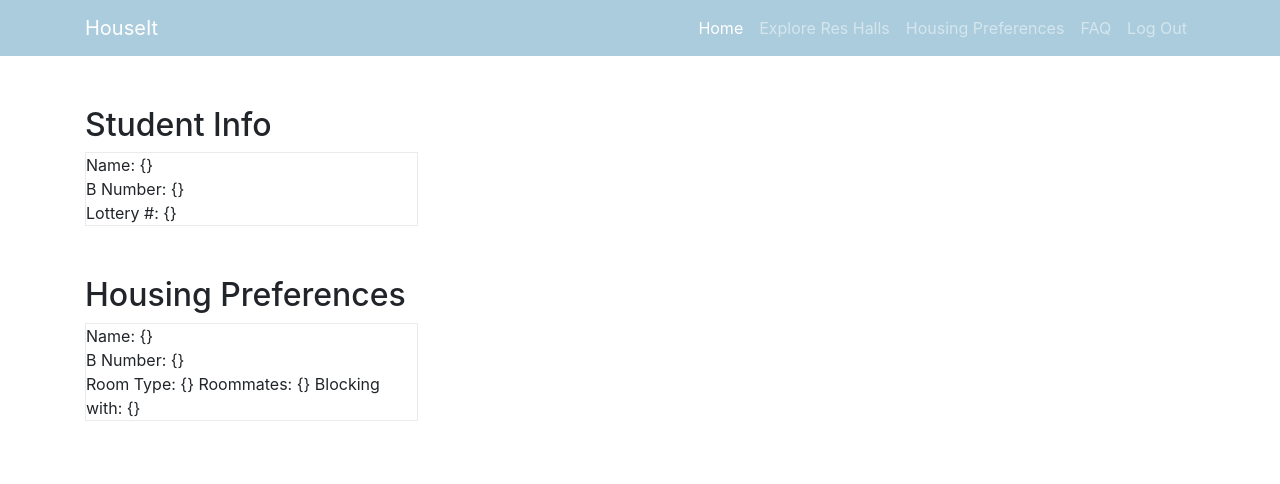
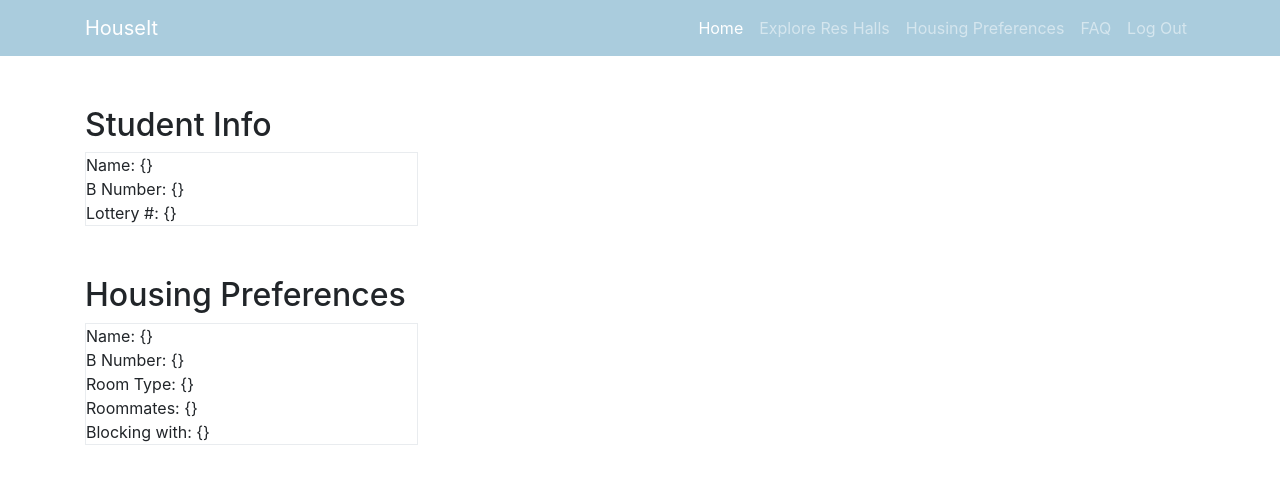
Before and after one commit to dtosca/HouseIt, a website: page templates/index.html in a window 1280 px wide. Drawn offline with Linux system fonts and the light colour scheme.

Commit message:
oops small thing

```diff
--- a/templates/index.html
+++ b/templates/index.html
@@ -79,9 +79,9 @@
             <div class="border">
                 Name: {}<br>
                 B Number: {}<br>
-                Room Type: {}
-                Roommates: {}
-                Blocking with: {}
+                Room Type: {}<br>
+                Roommates: {}<br>
+                Blocking with: {}<br>
             </div>
 
         </div>
```
